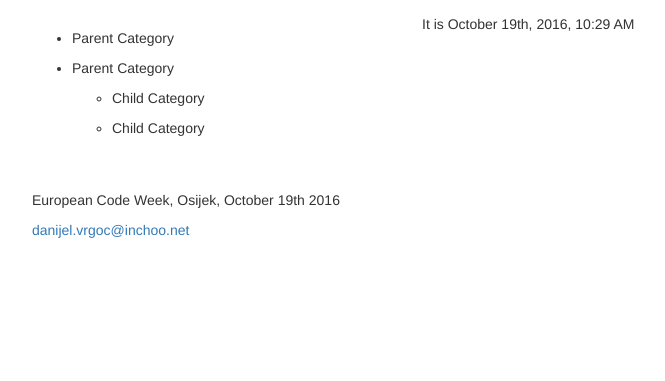
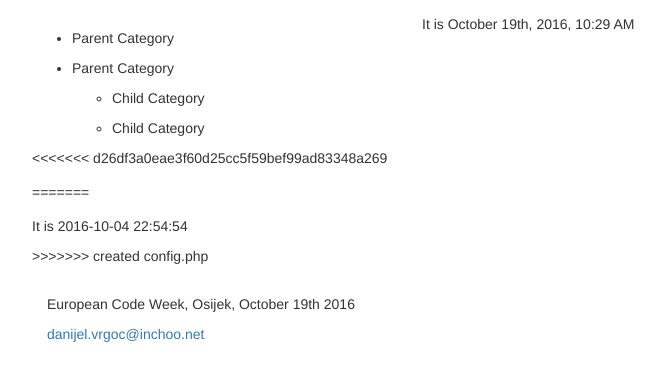
Before and after one commit to dvrgoc/european-code-week, a PHP site: page / in a window 1280 px wide. Shown: the part 168-549 px from the top of the page, without its empty margins (38-703 px from the left). Run offline with PHP 8.4, Linux system fonts and the light colour scheme.

Commit message:
created config.php

```diff
--- /dev/null
+++ b/config.php
@@ -0,0 +1,8 @@
+<?php
+
+$config = array(
+	'default_timezone' => 'Europe/Zagreb'
+);
+
+
+date_default_timezone_set($config['default_timezone']);
--- a/index.php
+++ b/index.php
@@ -1,3 +1,5 @@
+<?php require_once 'config.php'; ?>
+
 <!doctype html>
 <html lang="en">
 <head>
@@ -39,11 +41,21 @@
                         </ul>
                     </li>
                 </ul>
+<<<<<<< d26df3a0eae3f60d25cc5f59bef99ad83348a269
             </sidebar>
             <section class="col-sm-8">
                 <p>It is October 19th, 2016, 10:29 AM</p>
             </section>
         </div>
+=======
+            </li>
+        </ul>
+    </sidebar>
+    <main>
+        <section>
+            <p>It is <?php echo date("Y-m-d H:i:s") ?></p>
+        </section>
+>>>>>>> created config.php
     </main>
     <footer class="container">
         <p>European Code Week, Osijek, October 19th 2016</p>
```
